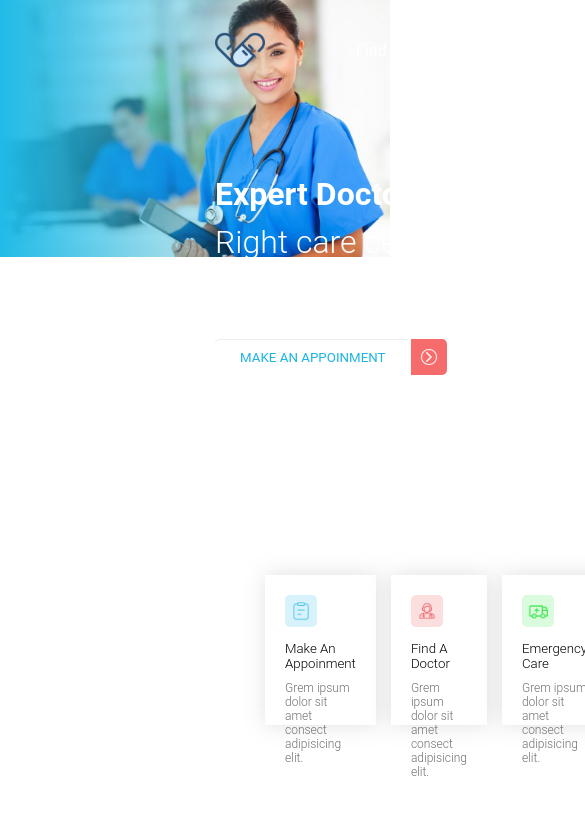
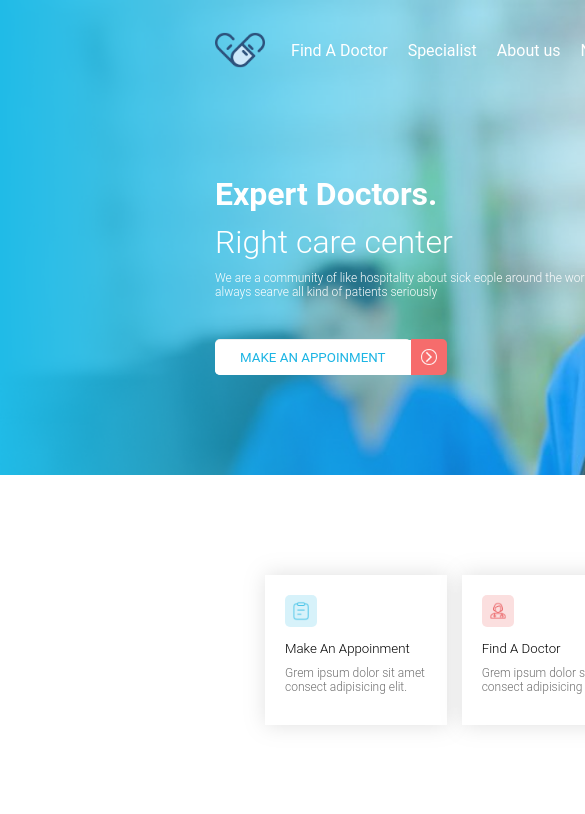
Before and after one commit to iimrancr7/medical_landing_page, a plain HTML site: page index.html in a window 390 px wide. Shown: the top 814 px of the page, 585 px wide, since content can reach past the window. Drawn offline with Linux system fonts and the light colour scheme.

Commit message:
some issue fix and responsive design

```diff
--- a/assets/css/style.css
+++ b/assets/css/style.css
@@ -8,16 +8,22 @@ body{
     background: #ffffff;
 }
 
-header{
+/* header{
     background-image: url(/assets/image/banner/main_banner.png) ;
     background-repeat: no-repeat;
     background-size: 100%;
     border-radius: 0 0 200px 0;
     margin-bottom: 50px;
-}
+} */
 .container{
-    width: 1170px;
+    background-image: url(/assets/image/banner/main_banner.png) ;
+    background-repeat: no-repeat;
+    background-size: 100%;
+    border-radius: 0 0 200px 0;
+    margin-bottom: 50px;
+    width: 100%;
     padding: 0 215px;
+    min-width: 1040px;
 }
 .navigation-page{
     padding-top: 25px;
@@ -75,6 +81,7 @@ a{
     padding: 50px 250px;
     display: flex;
     justify-content: space-between;
+    min-width: 1090px;
 }
 .make-appoinment{
     width: 500px;
```
